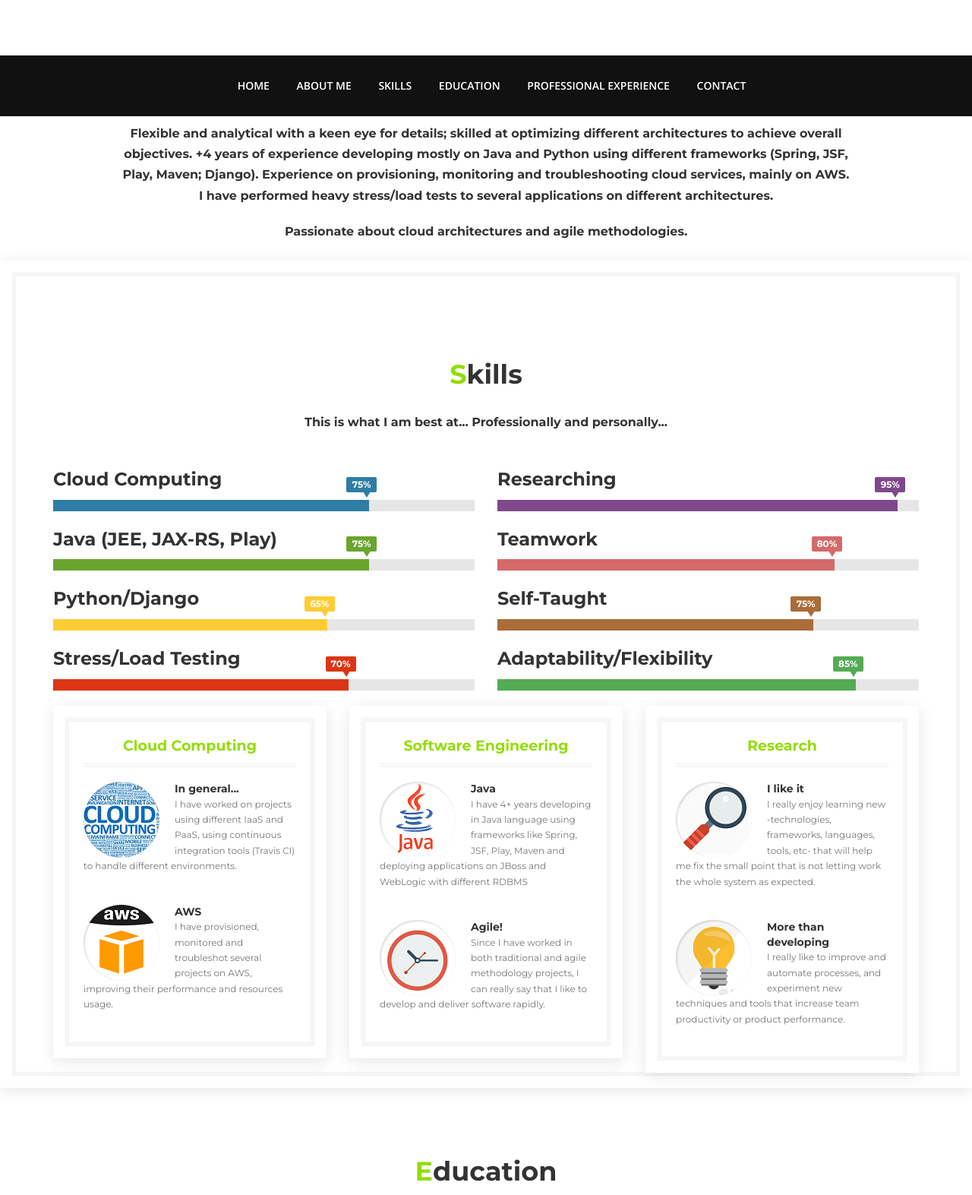
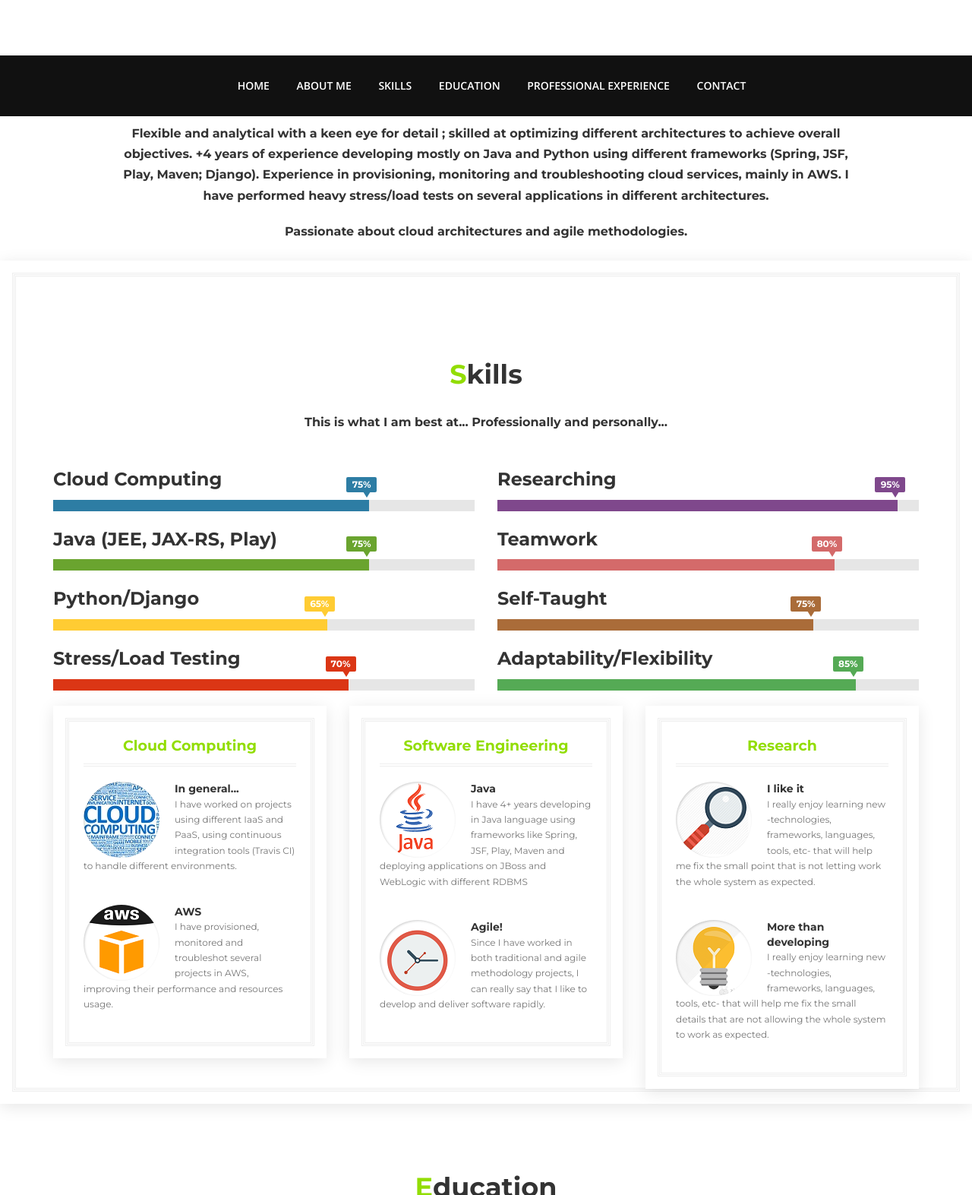
Before and after one commit to imTachu/imTachu.github.io, a plain HTML site: page index.html in a window 1280 px wide. Shown: the part 647-2220 px from the top of the page at 76% size. Drawn offline with nearby package versions, Linux system fonts and the light colour scheme.

Commit message:
Update index.html

```diff
--- a/index.html
+++ b/index.html
@@ -76,10 +76,10 @@
 		<div class="container">
 			<div class="heading text-center">
 				<h2>About Me</h2>
-				<h3>Flexible and analytical with a keen eye for details; skilled at optimizing different architectures to achieve overall objectives.
+				<h3>Flexible and analytical with a keen eye for detail ; skilled at optimizing different architectures to achieve overall objectives.
 				+4 years of experience developing mostly on Java and Python using different frameworks (Spring, JSF, Play, Maven; Django).
-				Experience on provisioning, monitoring and troubleshooting cloud services, mainly on AWS.
-				I have performed heavy stress/load tests to several applications on different architectures.
+				Experience in provisioning, monitoring and troubleshooting cloud services, mainly in AWS.
+				I have performed heavy stress/load tests on several applications in different architectures.
 				<h3>Passionate about cloud architectures and agile methodologies.</h3>
 			</div>
 			<div class="row">
@@ -210,7 +210,7 @@
 							<div class="rm-thumb" style="background-image: url(img/aws.png)">
 							</div>
 							<h5>AWS</h5>
-							<p>I have provisioned, monitored and troubleshot several projects on AWS, improving their performance and resources usage.
+							<p>I have provisioned, monitored and troubleshot several projects in AWS, improving their performance and resources usage.
 							</p>
 						</div>
 					</div>
@@ -248,7 +248,7 @@
 							<div class="rm-thumb" style="background-image: url(img/lightbulb.png)">
 							</div>
 							<h5>More than developing</h5>
-							<p>I really like to improve and automate processes, and experiment new techniques and tools that increase team productivity or product performance.
+							<p>I really enjoy learning new -technologies, frameworks, languages, tools, etc- that will help me fix the small details that are not allowing the whole system to work as expected.
 							</p>
 						</div>
 					</div>
```
